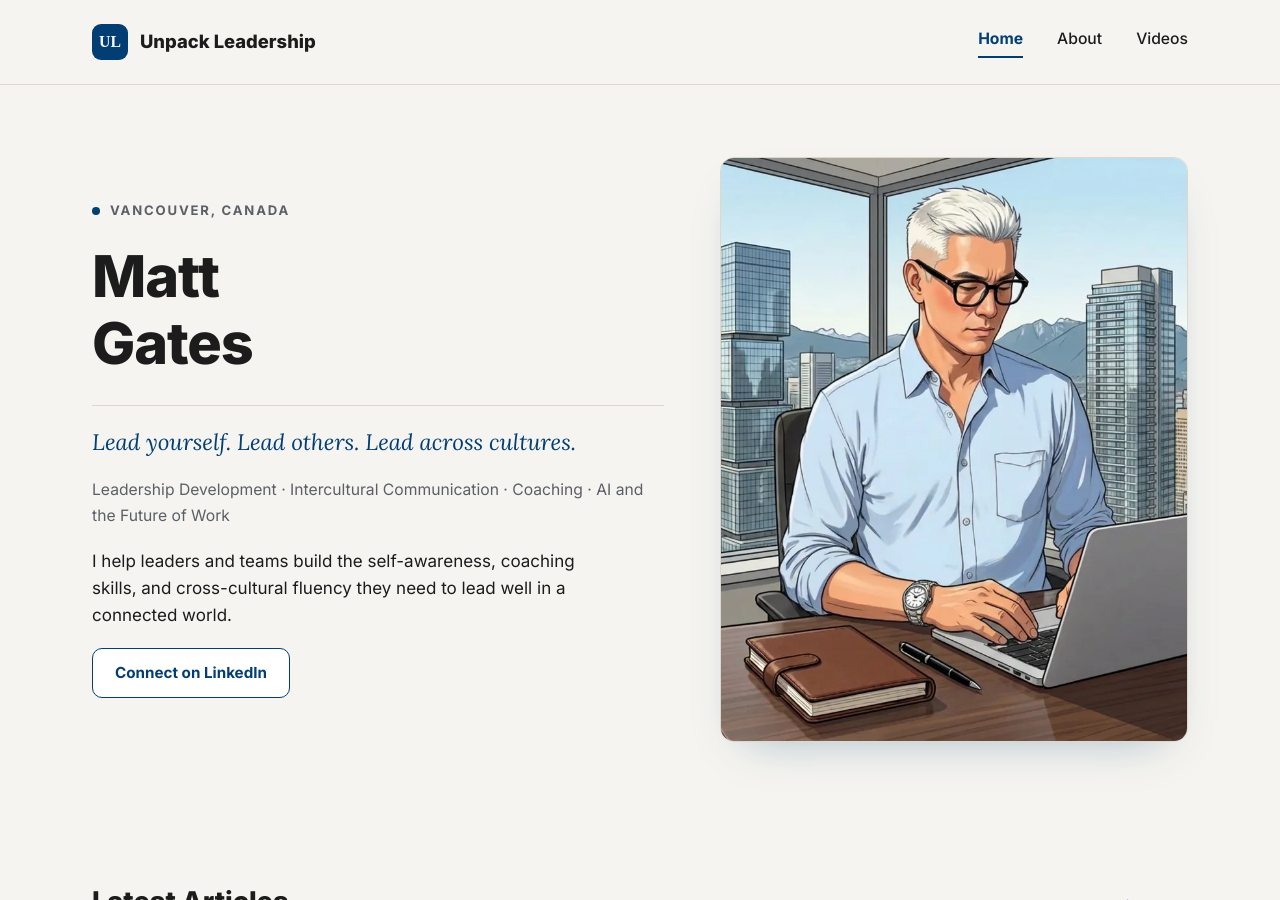
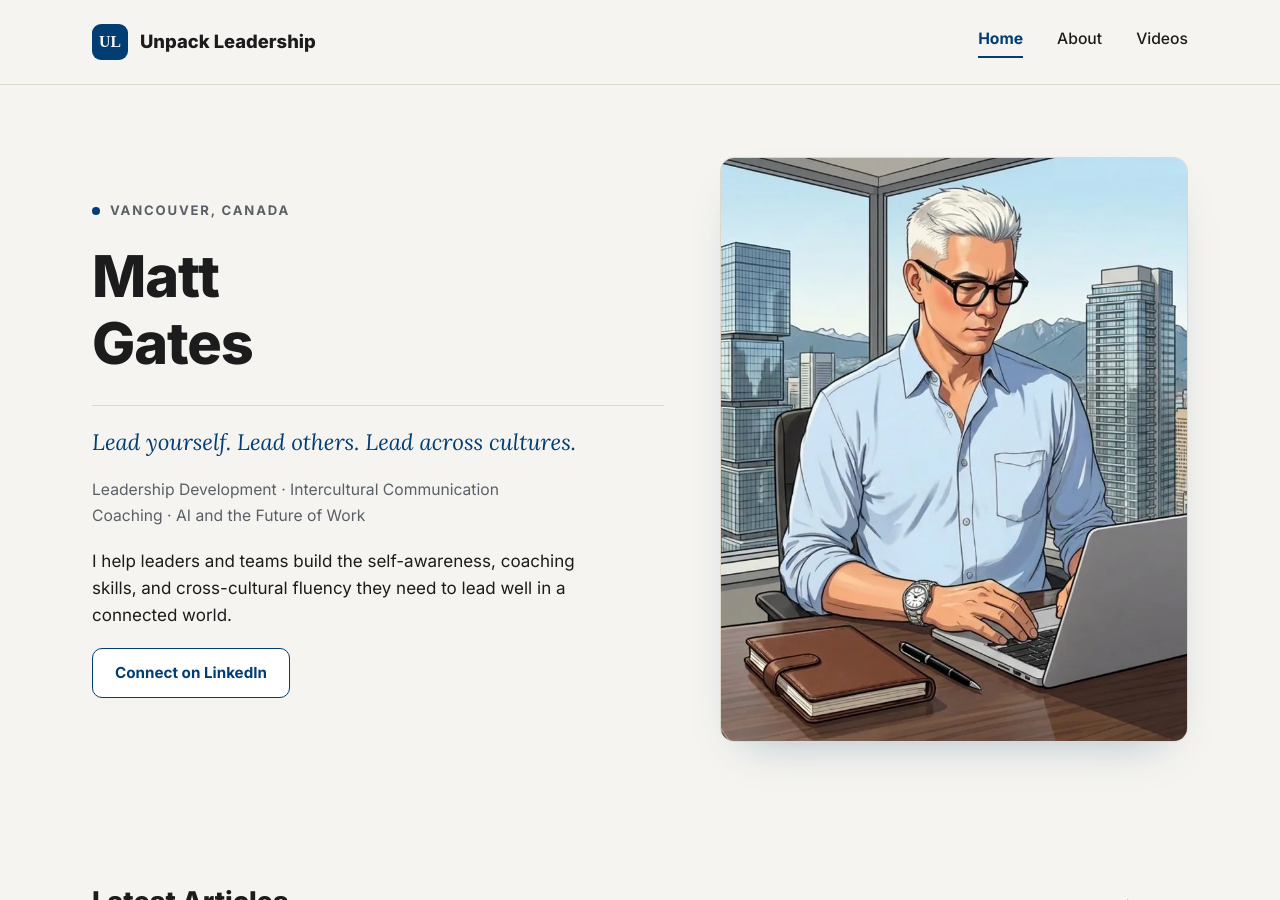
Before and after one commit to mattygates/unpackleadership.com, a Jekyll site: the page built from index.html, in a window 1280 px wide and 900 px high. Built offline with Jekyll 4.4.1, drawn with Linux system fonts in a browser that asks for light colours.

Commit message:
Break roles subtitle onto two lines on homepage only

```diff
--- a/_config.yml
+++ b/_config.yml
@@ -15,7 +15,8 @@ author:
   location: "Vancouver, Canada"
   email: matt.gates65@gmail.com
   headline: "Lead yourself. Lead others. Lead across cultures."
-  roles: "Leadership Development · Intercultural Communication · Coaching · AI and the Future of Work"
+  roles_line1: "Leadership Development · Intercultural Communication"
+  roles_line2: "Coaching · AI and the Future of Work"
   bio: "I help leaders and teams build the self-awareness, coaching skills, and cross-cultural fluency they need to lead well in a connected world."
 
 # Social links (replace youtube placeholder with your real profile URL when ready)
--- a/_includes/hero.html
+++ b/_includes/hero.html
@@ -7,7 +7,7 @@
 
       <p class="hero-tagline">{{ site.author.headline }}</p>
 
-      <p class="hero-roles">{{ site.author.roles }}</p>
+      <p class="hero-roles">{{ site.author.roles_line1 }}<br>{{ site.author.roles_line2 }}</p>
 
       <p class="hero-bio">{{ site.author.bio }}</p>
 
--- a/_layouts/about.html
+++ b/_layouts/about.html
@@ -5,7 +5,7 @@ layout: default
 <div class="page-header">
   <div class="wrap">
     <h1>{{ page.title }}</h1>
-    <p class="hero-roles">{{ site.author.roles }}</p>
+    <p class="hero-roles">{{ site.author.roles_line1 }} · {{ site.author.roles_line2 }}</p>
   </div>
 </div>
 
```
